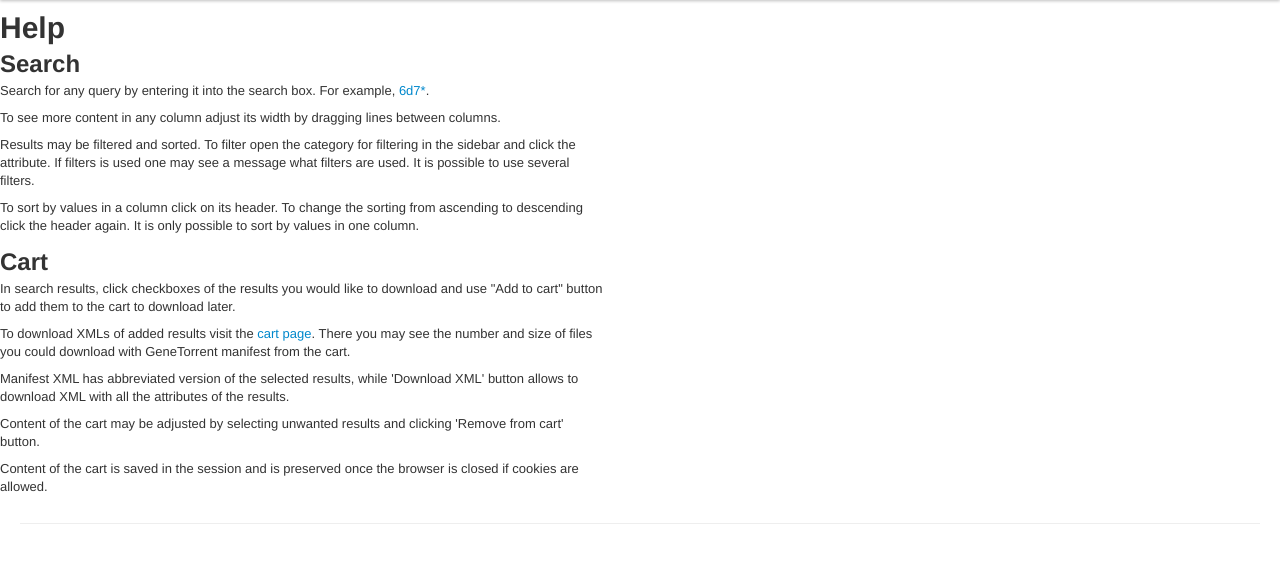
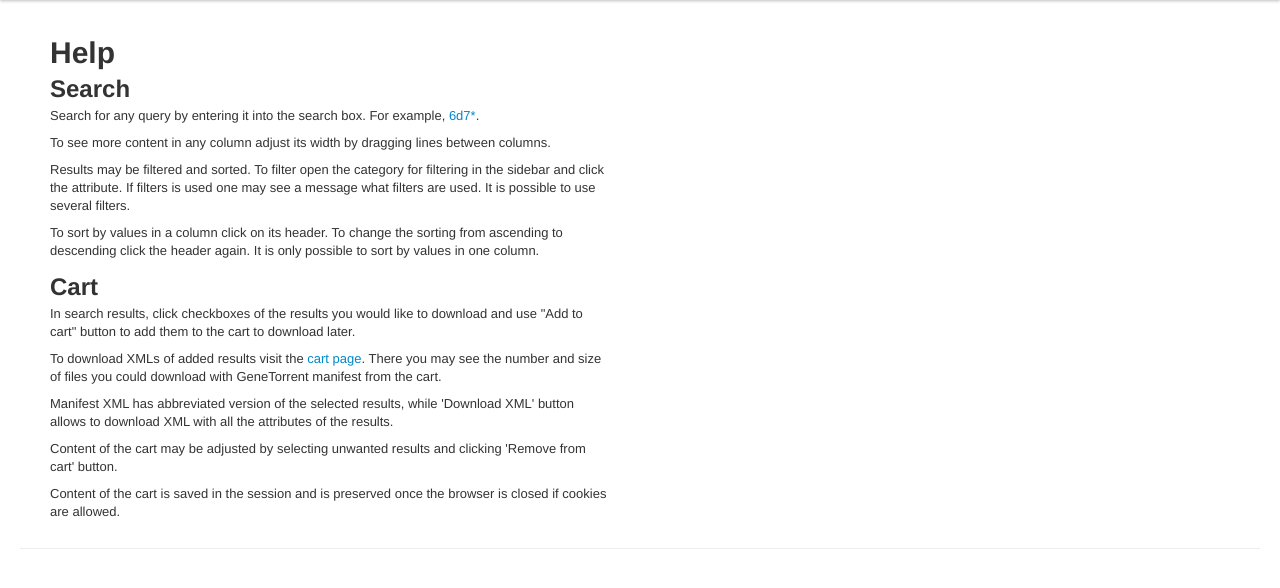
Before and after one commit to dudarev/cghub, a Django app: page /help/ in a window 1280 px wide. Shown: the part 40-628 px from the top of the page. Run offline with Django 3.2, Linux system fonts and the light colour scheme; parts of the project's set-up code (start-up, migrations or seed data) failed here and were passed over; some libraries are stand-ins or nearby versions.

Commit message:
ticket:28 compiled css for help

```diff
--- a/cghub/static/css/core/help.css
+++ b/cghub/static/css/core/help.css
@@ -1,2 +1,3 @@
 .base-container{padding-top:50px;}
 .base-sidebar{padding-left:10px;}
+.help-content{padding-left:50px;padding-top:25px;}
```
